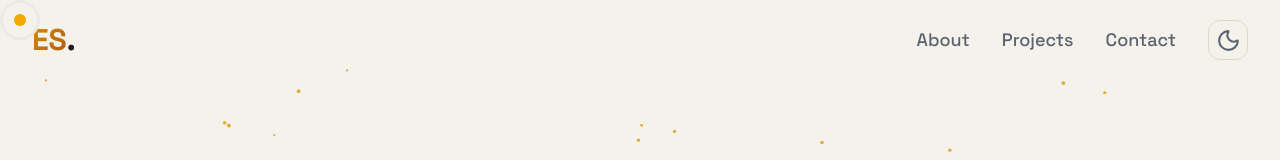
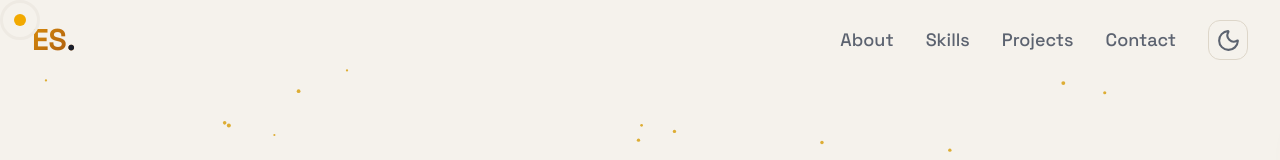
Before and after one commit to eslamshaban060/my-portfolio, a Next.js app: page / in a window 1280 px wide. Shown: the top 160 px of the page. Built offline with nearby package versions, Linux system fonts and the light colour scheme.

Commit message:
making prefetech links by hover

```diff
--- a/app/(pages)/Home/page.tsx
+++ b/app/(pages)/Home/page.tsx
@@ -11,22 +11,22 @@ const HomePage = () => {
     "
     >
       {/* Hero Section */}
-      <main>
+      <main id="#home">
         <HeroSection />
       </main>
 
       {/* About Me Section */}
-      <section>
+      <section id="#about">
         <AboutMe />
       </section>
 
       {/* Skills Section */}
-      <section>
+      <section id="skills">
         <SkillsSection />
       </section>
 
       {/* Projects Section */}
-      <section>
+      <section id="#projects">
         <Projects />
       </section>
       {/* Feture of mouse tracker */}
--- a/components/Hero/Hero.tsx
+++ b/components/Hero/Hero.tsx
@@ -6,10 +6,7 @@ import Image from "next/image";
 import Text from "./Text";
 const HeroSection = () => {
   return (
-    <div
-      id="home"
-      className=" min-h-screen flex items-center relative section-padding overflow-hidden"
-    >
+    <div className=" min-h-screen flex items-center relative section-padding overflow-hidden">
       {/* Particles Background */}
       <div className="  bg-background/30">
         <ParticlesBackground />
--- a/components/Link/Link.tsx
+++ b/components/Link/Link.tsx
@@ -26,7 +26,7 @@ const Link: FC<CustomLinkProps> = ({ children, href, ...rest }) => {
       linkElement?.removeEventListener("mouseover", setPrefetchListener);
       linkElement?.removeEventListener("mouseleave", removePrefetchListener);
     };
-  }, [prefetching]);
+  }, []);
   return (
     <NextLink href={href} ref={linkRef} prefetch={prefetching} {...rest}>
       {children}
--- a/components/Skils/Skils.tsx
+++ b/components/Skils/Skils.tsx
@@ -9,7 +9,7 @@ const SkillsSection = () => {
   const [isPaused, setIsPaused] = useState(false);
 
   return (
-    <div id="skills" className="section-padding bg-card/30 overflow-hidden">
+    <div className="section-padding bg-card/30 overflow-hidden">
       <div className="container mx-auto">
         <motion.div
           className="text-center mb-16"
--- a/components/header/NaveBar.tsx
+++ b/components/header/NaveBar.tsx
@@ -4,19 +4,8 @@ import { Menu, X } from "lucide-react";
 import { motion, AnimatePresence } from "framer-motion";
 import ModeButton from "./ModeButton";
 import SideBar from "./SideBar";
-
-// navlinks types
-type NavLink = {
-  label: string;
-  href: string;
-};
-
-const navLinks: NavLink[] = [
-  { label: "About", href: "#about" },
-  { label: "Projects", href: "#projects" },
-  { label: "Contact", href: "#contact" },
-];
-
+import { navLinks } from "@/constants/enmus";
+import Link from "./../Link/Link";
 const Navbar = () => {
   const [isOpen, setIsOpen] = useState(false);
   const [scrolled, setScrolled] = useState(false);
@@ -42,21 +31,21 @@ const Navbar = () => {
         }`}
       >
         <div className="container mx-auto flex items-center justify-between px-6">
-          <a href="#home" className="text-3xl font-bold text-gradient">
+          <Link href="#home" className="text-3xl font-bold text-gradient">
             ES<span className="text-foreground">.</span>
-          </a>
+          </Link>
 
           {/* Desktop */}
           <div className="hidden md:flex items-center gap-8">
             <ul className="flex items-center gap-8">
               {navLinks.map((link) => (
                 <li key={link.href}>
-                  <a
+                  <Link
                     href={link.href}
                     className="text-lg font-medium text-muted-foreground hover:text-primary transition-colors duration-200"
                   >
                     {link.label}
-                  </a>
+                  </Link>
                 </li>
               ))}
             </ul>
--- a/constants/enmus.ts
+++ b/constants/enmus.ts
@@ -1,6 +1,16 @@
 // about section
 import { GraduationCap, Briefcase, Rocket } from "lucide-react";
+import { NavLink } from "./types";
 
+// nav links
+export const navLinks: NavLink[] = [
+  { label: "About", href: "#about" },
+  { label: "Skills", href: "#skils" },
+  { label: "Projects", href: "#projects" },
+  { label: "Contact", href: "#contact" },
+];
+
+// about me cards
 export const CardsData = [
   {
     icon: GraduationCap,
--- a/constants/types.ts
+++ b/constants/types.ts
@@ -7,3 +7,9 @@ export interface TextType {
   p2: string;
   p3: string;
 }
+
+// navlinks types
+export interface NavLink {
+  label: string;
+  href: string;
+}
```
